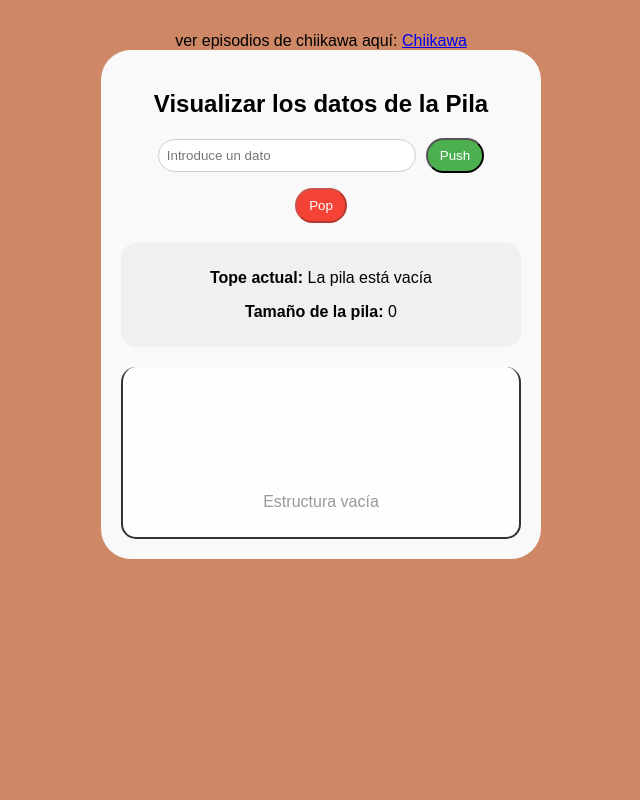
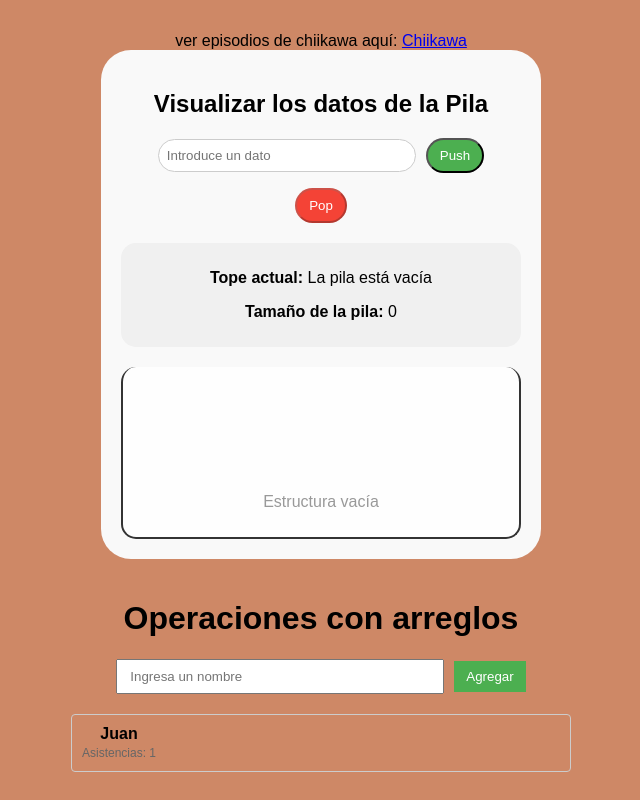
Before and after one commit to md85wzta/EsDatos-MiguelESalazarHidalgo, a React (Vite) app in the folder proyecto1/: page / in a window 1280 px wide. Shown: the part 701-1501 px from the top of the page, without its empty margins (319-959 px from the left). Before the commit the page ends 1268 px from the top, so only its background shows below. Built offline with nearby package versions, Linux system fonts and the light colour scheme.

Commit message:
3 componentes visibiles

```diff
--- a/proyecto1/src/App.jsx
+++ b/proyecto1/src/App.jsx
@@ -9,7 +9,7 @@ function App() {
     <>
     <EjemploArreglo />
     <Pila />
-    {/* <Ejemplo2 /> */}
+    <Ejemplo2 />
     </>
   )
 }
```
